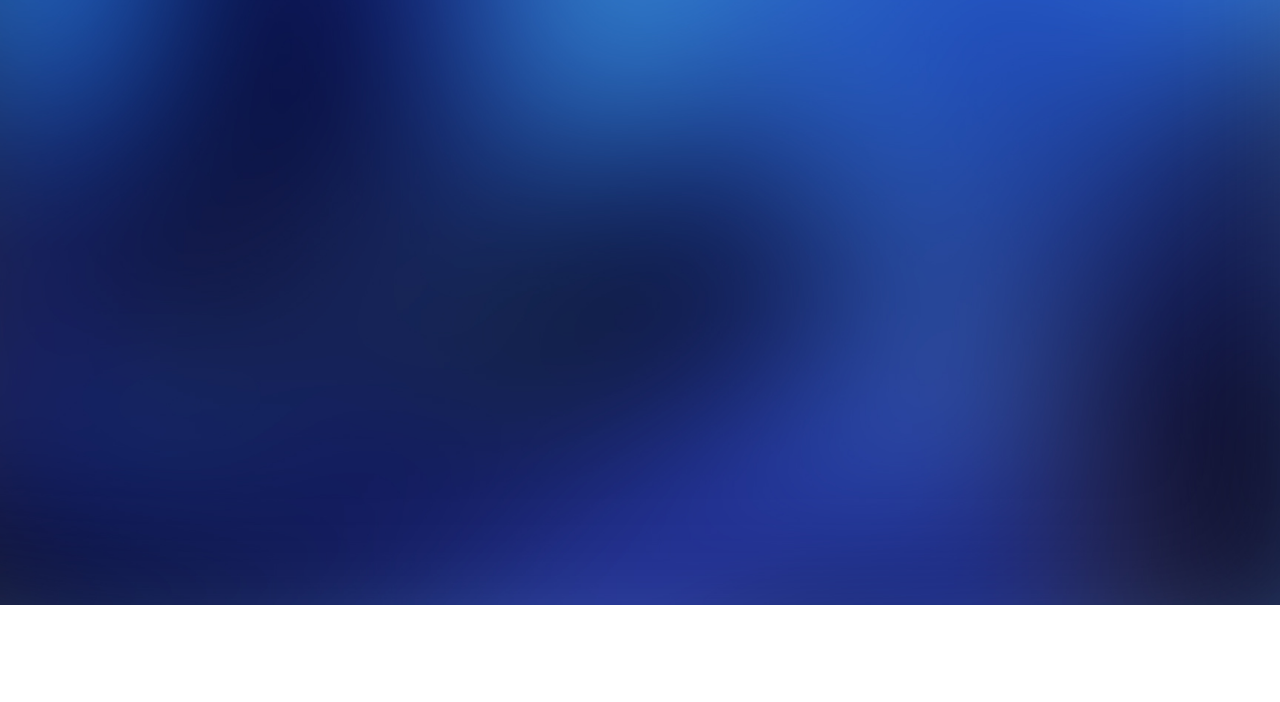
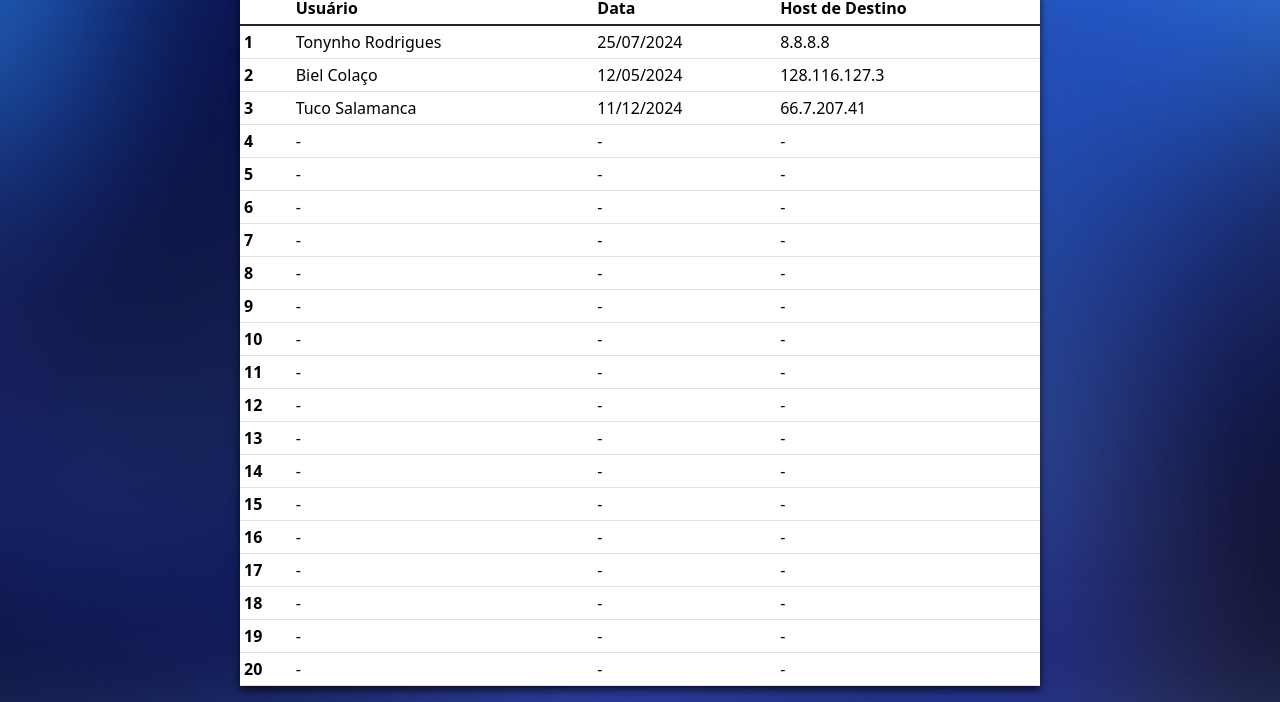
Before and after one commit to antonyllz/HopInsight, a plain HTML site: page html/history.html in a window 1280 px wide. Shown: the part 195-897 px from the top of the page. Before the commit the page ends 800 px from the top, so only its background shows below. Drawn offline with nearby package versions, Linux system fonts and the light colour scheme.

Commit message:
alterações

```diff
--- a/css/style.css
+++ b/css/style.css
@@ -48,8 +48,6 @@
     display: flex;
     flex-direction: column;
     flex-grow: 1;
-    display: flex;
-    flex-direction: column;
     justify-content: space-between;
 }
 .card:hover {
--- a/html/history.html
+++ b/html/history.html
@@ -11,6 +11,22 @@
     <link rel="stylesheet" href="../css/style.css" />
     <link rel="icon" href="../icons/favicon.png" />
 </head>
+<style>
+    .title {
+        text-align: center;
+        margin-left: auto;
+        margin-right: auto;
+        color: rgb(255, 255, 255);
+        font-weight: bold;
+        text-shadow: 0px 4px 8px rgba(0, 0, 0, 0.7);
+        padding-top: 5%;
+    }
+    .table {
+        box-shadow: 0px 4px 8px rgba(0, 0, 0, 0.7);
+        margin-left: auto;
+        margin-right: auto;
+    }
+</style>
 <body class="background">
     <nav class="navbar navbar-expand-lg bg-body-tertiary">
         <div class="container-fluid">
@@ -48,5 +64,139 @@
           </div>
         </div>
       </nav>
+    <div class="container-fluid">
+        <h1 class="title">Histórico de testes realizados</h1>
+        <table class="table table-sm mx-auto" style="max-width: 800px;">
+            <thead>
+              <tr>
+                <th scope="col"></th>
+                <th scope="col">Usuário</th>
+                <th scope="col">Data</th>
+                <th scope="col">Host de Destino</th>
+              </tr>
+            </thead>
+            <tbody class="table-group-divider">
+              <tr>
+                <th scope="row">1</th>
+                <td>Tonynho Rodrigues</td>
+                <td>25/07/2024</td>
+                <td>8.8.8.8</td>
+              </tr>
+              <tr>
+                <th scope="row">2</th>
+                <td>Biel Colaço</td>
+                <td>12/05/2024</td>
+                <td>128.116.127.3</td>
+              </tr>
+              <tr>
+                <th scope="row">3</th>
+                <td>Tuco Salamanca</td>
+                <td>11/12/2024</td>
+                <td>66.7.207.41</td>
+              </tr>
+              <tr>
+                <th scope="row">4</th>
+                <td>-</td>
+                <td>-</td>
+                <td>-</td>
+              </tr>
+              <tr>
+                <th scope="row">5</th>
+                <td>-</td>
+                <td>-</td>
+                <td>-</td>
+              </tr>
+              <tr>
+                <th scope="row">6</th>
+                <td>-</td>
+                <td>-</td>
+                <td>-</td>
+              </tr>
+              <tr>
+                <th scope="row">7</th>
+                <td>-</td>
+                <td>-</td>
+                <td>-</td>
+              </tr>
+              <tr>
+                <th scope="row">8</th>
+                <td>-</td>
+                <td>-</td>
+                <td>-</td>
+              </tr>
+              <tr>
+                <th scope="row">9</th>
+                <td>-</td>
+                <td>-</td>
+                <td>-</td>
+              </tr>
+              <tr>
+                <th scope="row">10</th>
+                <td>-</td>
+                <td>-</td>
+                <td>-</td>
+              </tr>
+              <tr>
+                <th scope="row">11</th>
+                <td>-</td>
+                <td>-</td>
+                <td>-</td>
+              </tr>
+              <tr>
+                <th scope="row">12</th>
+                <td>-</td>
+                <td>-</td>
+                <td>-</td>
+              </tr>
+              <tr>
+                <th scope="row">13</th>
+                <td>-</td>
+                <td>-</td>
+                <td>-</td>
+              </tr>
+              <tr>
+                <th scope="row">14</th>
+                <td>-</td>
+                <td>-</td>
+                <td>-</td>
+              </tr>
+              <tr>
+                <th scope="row">15</th>
+                <td>-</td>
+                <td>-</td>
+                <td>-</td>
+              </tr>
+              <tr>
+                <th scope="row">16</th>
+                <td>-</td>
+                <td>-</td>
+                <td>-</td>
+              </tr>
+              <tr>
+                <th scope="row">17</th>
+                <td>-</td>
+                <td>-</td>
+                <td>-</td>
+              </tr>
+              <tr>
+                <th scope="row">18</th>
+                <td>-</td>
+                <td>-</td>
+                <td>-</td>
+              </tr>
+              <tr>
+                <th scope="row">19</th>
+                <td>-</td>
+                <td>-</td>
+                <td>-</td>
+              </tr>
+              <tr>
+                <th scope="row">20</th>
+                <td>-</td>
+                <td>-</td>
+                <td>-</td>
+              </tr>
+            </tbody>
+          </table>
 </body>
 </html>
```
Also changed, not shown: html/index.html (+42 -21 lines).
